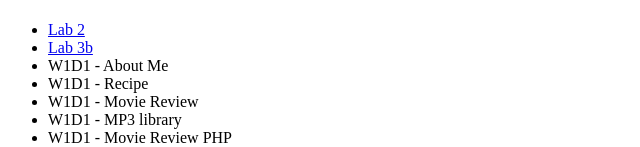
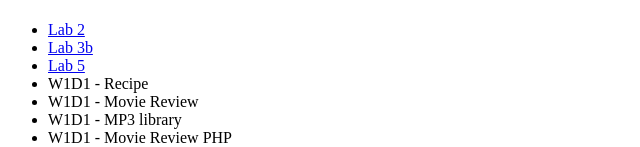
Before and after one commit to AbdullahFoqha/cs472, a plain HTML site: page index.html in a window 1280 px wide. Shown: the part 221-368 px from the top of the page, without its empty margins (0-640 px from the left). Drawn offline with Linux system fonts and the light colour scheme.

Commit message:
Add lab 5 link

```diff
--- a/index.html
+++ b/index.html
@@ -22,7 +22,9 @@
       <li>
         <a href="https://abdullahfoqha.github.io/cs472_lab2/">Lab 3b</a>
       </li>
-      <li>W1D1 - About Me</li>
+      <li>
+        <a href="https://abdullahfoqha.github.io/cs472_lab5/">Lab 5</a>
+      </li>
       <li>W1D1 - Recipe</li>
       <li>W1D1 - Movie Review</li>
       <li>W1D1 - MP3 library</li>
```
